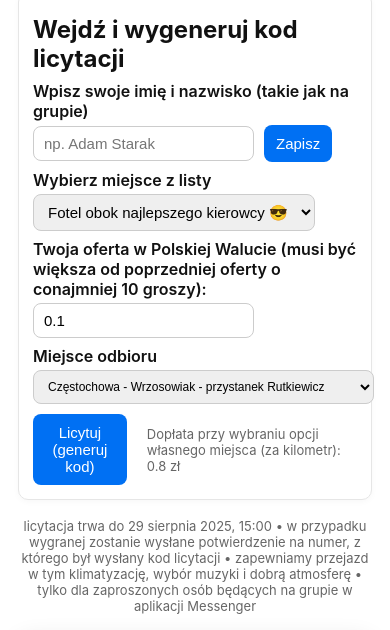
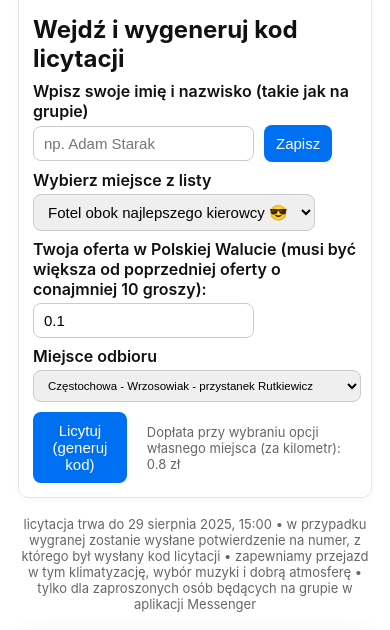
Before and after one commit to kot-ciapek/przejazd, a plain HTML site: page index.html in a window 390 px wide. Shown: the part 1017-1647 px from the top of the page. Drawn offline with Linux system fonts and the light colour scheme; no server answers.

Commit message:
Update index.html

```diff
--- a/index.html
+++ b/index.html
@@ -10,8 +10,16 @@
       white-space: normal;
       word-wrap: break-word;
     }
+    /* standardowy rozmiar selecta */
     #pickupSelect {
-      font-size: 12px; /* rozmiar widoczny po zamknięciu listy */
+      font-size: 15px; /* normalny rozmiar na desktopie */
+    }
+
+    /* dla ekranów węższych niż 600px (telefony) */
+    @media (max-width: 500px) {
+      #pickupSelect {
+        font-size: 11.5px; /* mniejszy rozmiar na telefonie */
+      }
     }
     :root{font-family:Inter,system-ui,Arial,Helvetica,sans-serif;color:#111}
     body{max-width:920px;margin:28px auto;padding:18px}
```
